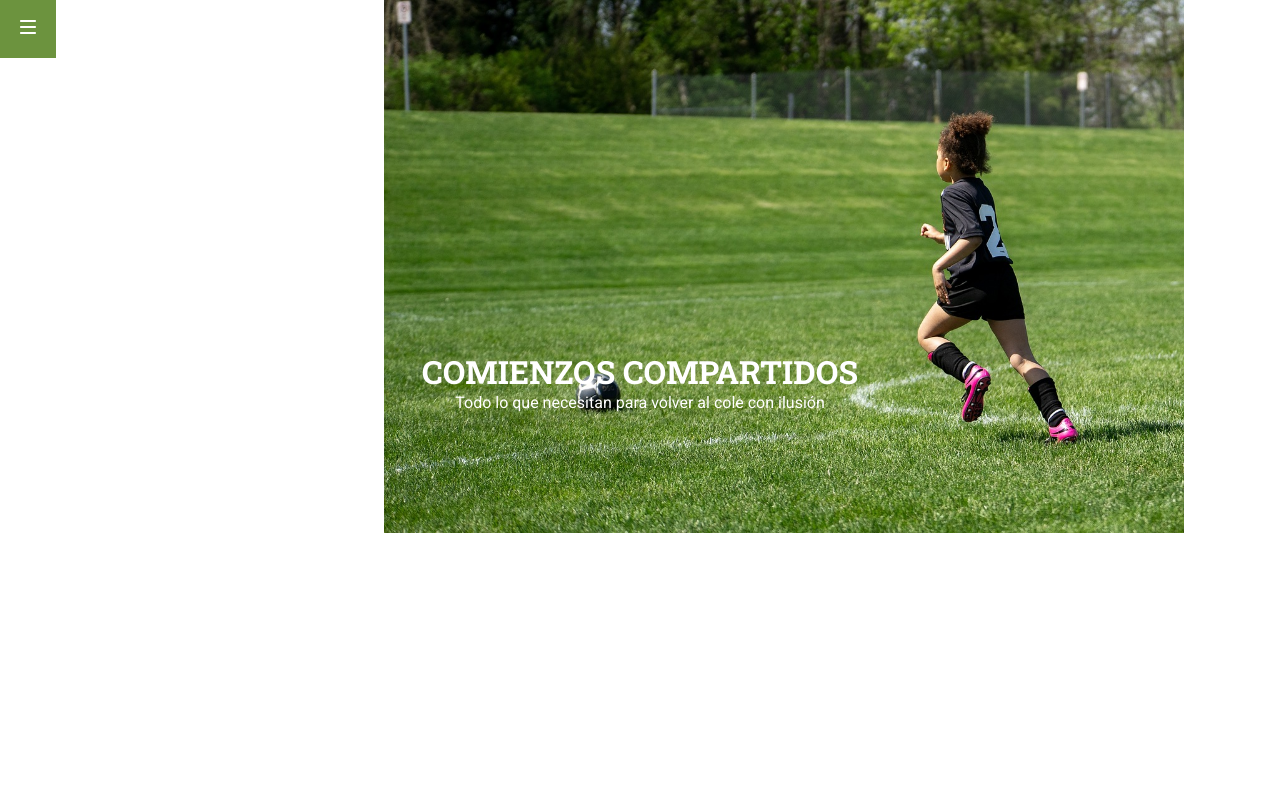
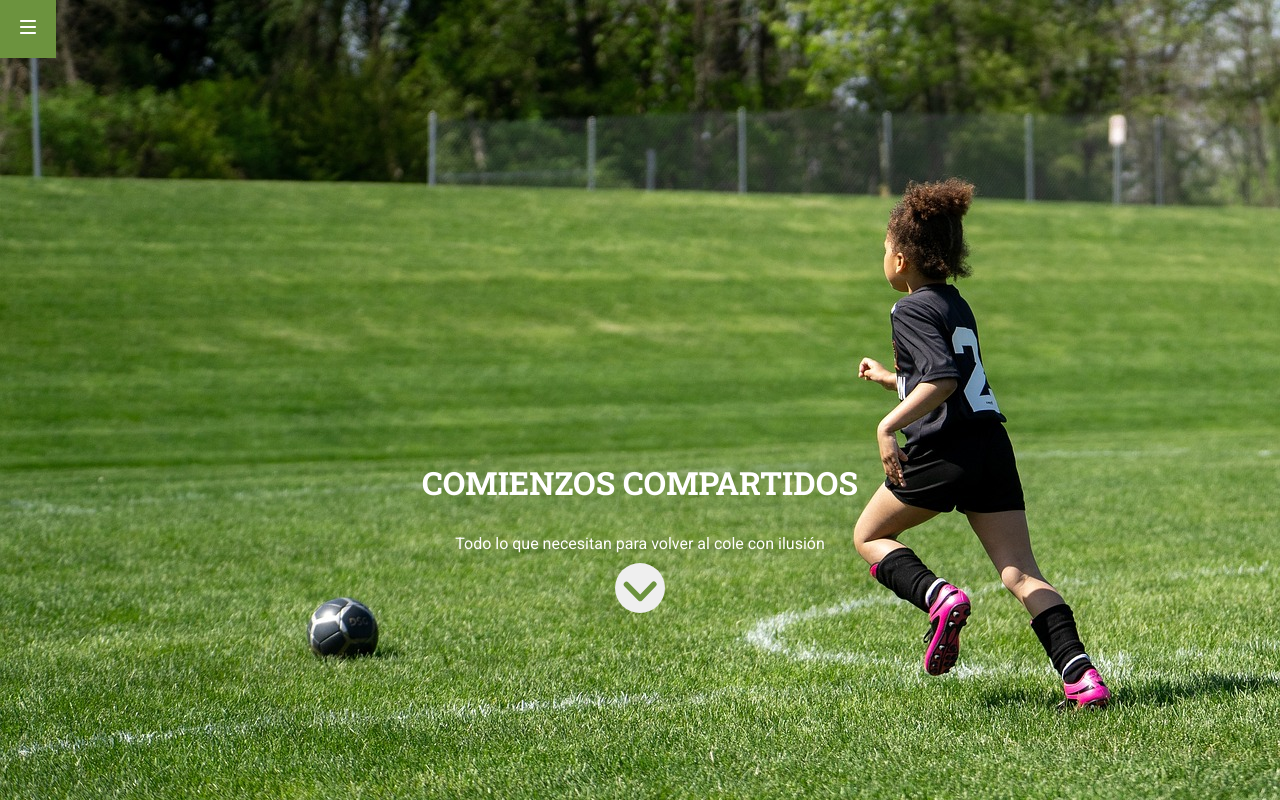
Before and after one commit to Adalab/modulo-1-evaluacion-final-LauraMartinezPerez, a website built with Vite: page src/index.html in a window 1280 px wide. Built offline with nearby package versions, Linux system fonts and the light colour scheme.

Commit message:
boton croll

```diff
--- a/src/partials/header.html
+++ b/src/partials/header.html
@@ -1,5 +1,5 @@
 <header class="header">
     <a href="http://www.adalab.es">
-        <img class="hamburger" src="/images/ico-menu.svg" alt="hamburger">
+        <img class="hamburger" src="/images/ico-menu.svg" alt="icono-menu">
     </a>
 </header>
--- a/src/partials/hero.html
+++ b/src/partials/hero.html
@@ -1,6 +1,17 @@
 <hero class="hero">
-    <div class="hero__text">
-        <h1 class="hero__text--title">COMIENZOS COMPARTIDOS</h1>
-        <p class="hero__text--par"> Todo lo que necesitan para volver al cole con ilusión</p>
-    </div>
+   <div class="hero__container">
+        <div class="hero__container--text">
+            <h1 class="text-title">COMIENZOS COMPARTIDOS</h1>
+            <p class="text-par"> Todo lo que necesitan para volver al cole con ilusión</p>
+        </div>
+        <div class="hero__container--scroll">
+            <a href="#section-aside">
+                <button class="button-down"></button>
+                <img class="scroll-down" src="/images/ico-scroll-down.svg">
+            </a>
+            <section id="section-aside"></section>
+
+        </div>
+</div>
+
 </hero>
--- a/src/scss/layout/_hero.scss
+++ b/src/scss/layout/_hero.scss
@@ -3,32 +3,66 @@
 *{
     color: vars.$color-text-white;
 }
-
+html {
+    scroll-behavior: smooth;
+  }
 .hero {
     height: 100vh;
     background-image: url(/images/cover.jpeg);
     background-repeat: no-repeat;
-    background-size: 100vh;
+    background-size: cover;
     background-position: 80% 0;
     display: flex;
     justify-content: center;
+    align-items: center;
 
+    &__container {
+        display: flex;
+        flex-direction: column;
+        justify-content: center;
 
-        &__text {
+    }
 
+        &__container--text {
             display: flex;
             flex-direction: column;
+            gap: 30px;
             align-items: center;
-            margin-top: 350px;
+            margin-top: 300px;
             margin-left: 50px;
             margin-right: 50px;
             text-align: center;
         }
 
-                &__text--title {
+                .text-title {
                 font-family: vars.$font-title;
                 }
-                &__text--par {
+                .text-par {
                 font-family: vars.$font-main;
                 }
+
+                &__container--scroll {
+                display: flex;
+                justify-content: center;
+                align-items: center;
+                margin-top: 10px;
+            }
+
+                    .button-down {
+                    margin-top: 0px;
+                    border: none;
+                    border-radius: 50%;
+                    height: 50px;
+                    width: 50px;
+                    }
+
+                    .scroll-down {
+                    display: flex;
+                    position: relative;
+                    z-index: 1;
+                    width: 70%;
+                    bottom: 36px;
+                    left: 8px;
+                    }
+
 }
```
